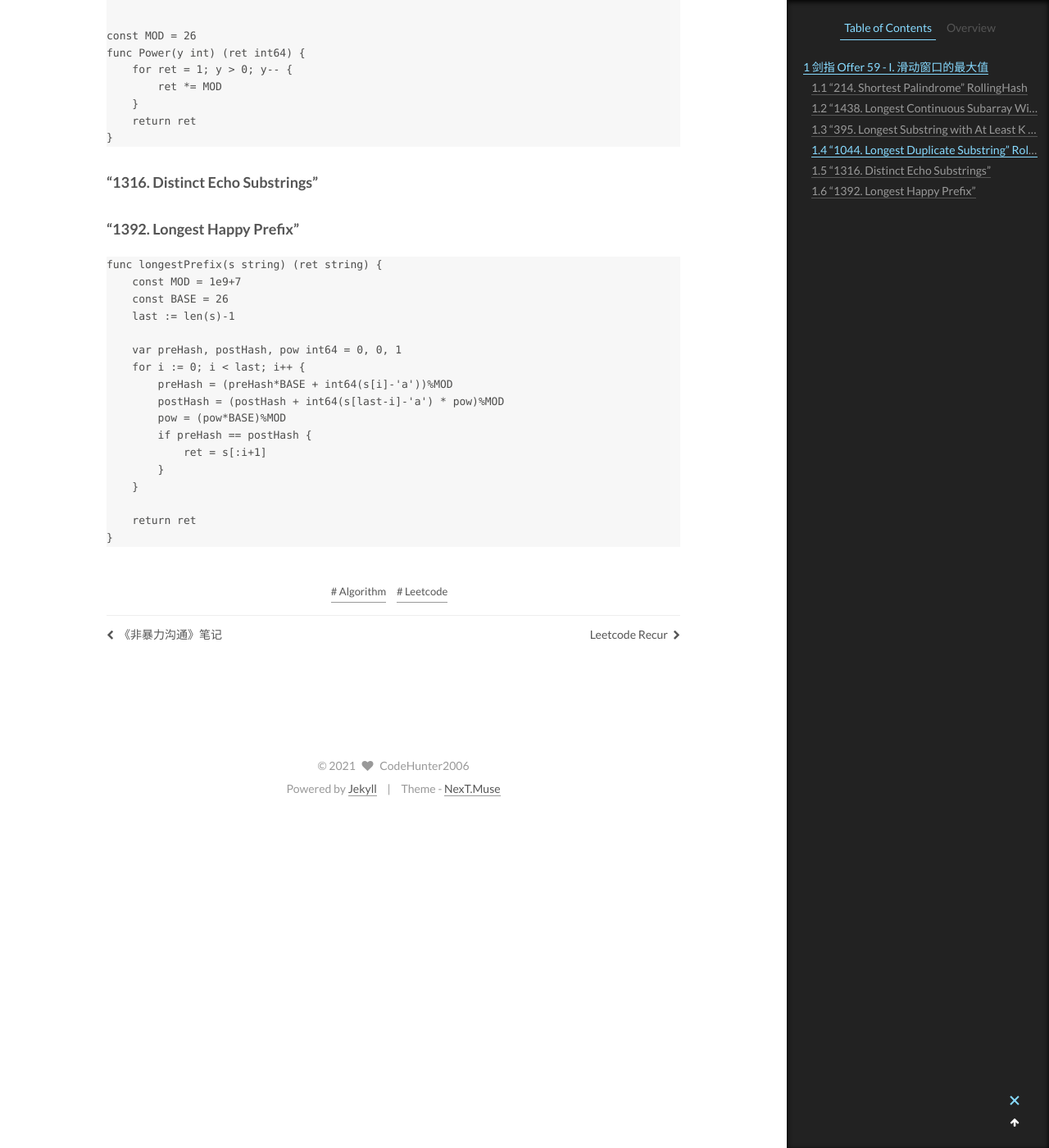
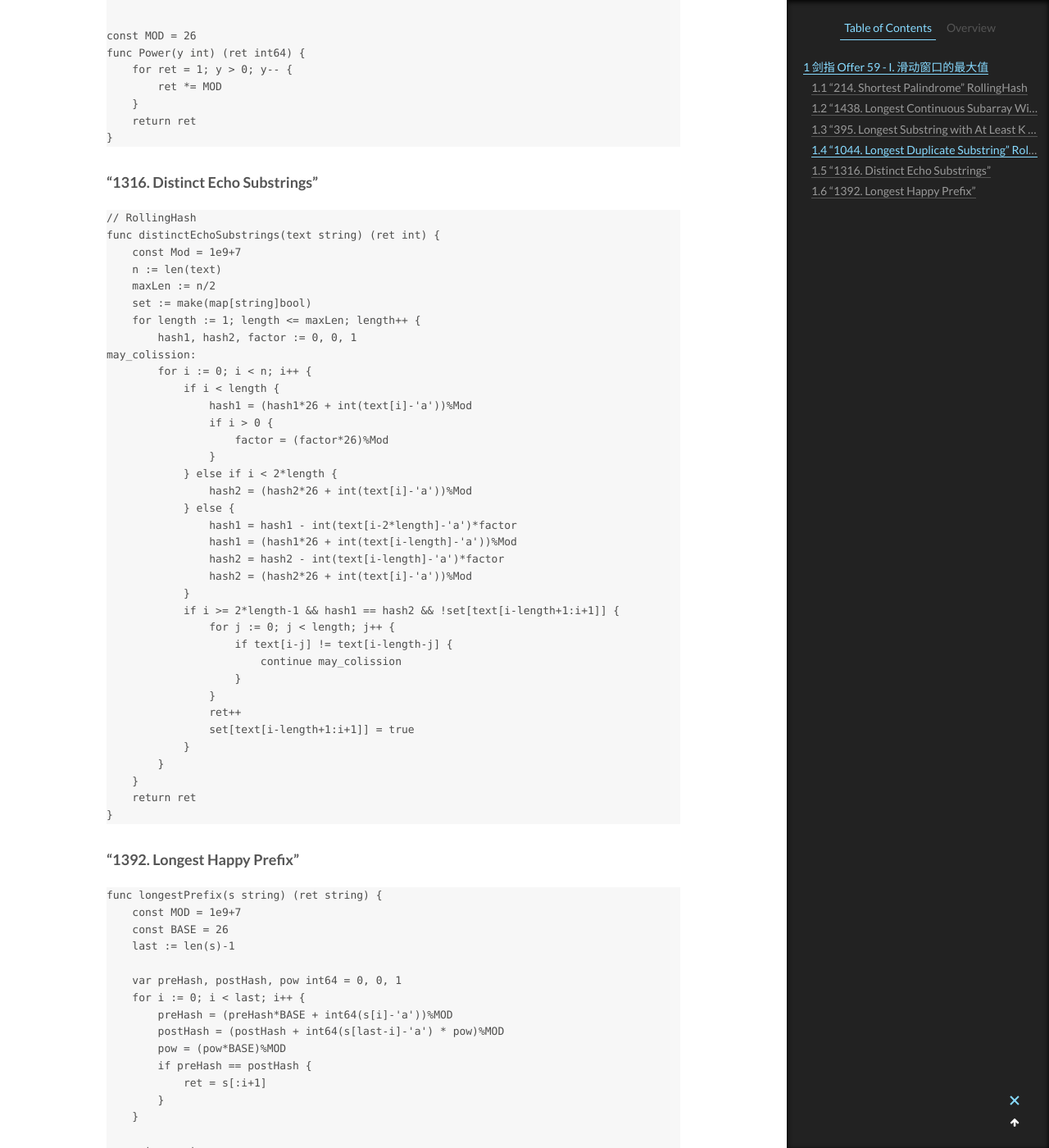
Before and after one commit to CodeHunter2006/CodeHunter2006.github.io, a Jekyll site: the page built from _posts/2020-07-05-Algorithm_SlidingWindow.md, in a window 1280 px wide and 1400 px high, scrolled down 4259 px. Shown: the whole window at 82% size. Built offline with Jekyll 4.4.1, drawn with Linux system fonts in a browser that asks for light colours.

Commit message:
[doc]: add contents.

````diff
--- a/_posts/2020-07-05-Algorithm_SlidingWindow.md
+++ b/_posts/2020-07-05-Algorithm_SlidingWindow.md
@@ -205,6 +205,45 @@ func Power(y int) (ret int64) {
 
 ### "1316. Distinct Echo Substrings"
 
+```Go
+// RollingHash
+func distinctEchoSubstrings(text string) (ret int) {
+    const Mod = 1e9+7
+    n := len(text)
+    maxLen := n/2
+    set := make(map[string]bool)
+    for length := 1; length <= maxLen; length++ {
+        hash1, hash2, factor := 0, 0, 1
+may_colission:
+        for i := 0; i < n; i++ {
+            if i < length {
+                hash1 = (hash1*26 + int(text[i]-'a'))%Mod
+                if i > 0 {
+                    factor = (factor*26)%Mod
+                }
+            } else if i < 2*length {
+                hash2 = (hash2*26 + int(text[i]-'a'))%Mod
+            } else {
+                hash1 = hash1 - int(text[i-2*length]-'a')*factor
+                hash1 = (hash1*26 + int(text[i-length]-'a'))%Mod
+                hash2 = hash2 - int(text[i-length]-'a')*factor
+                hash2 = (hash2*26 + int(text[i]-'a'))%Mod
+            }
+            if i >= 2*length-1 && hash1 == hash2 && !set[text[i-length+1:i+1]] {
+                for j := 0; j < length; j++ {
+                    if text[i-j] != text[i-length-j] {
+                        continue may_colission
+                    }
+                }
+                ret++
+                set[text[i-length+1:i+1]] = true
+            }
+        }
+    }
+    return ret
+}
+```
+
 ### "1392. Longest Happy Prefix"
 
 ```Go
````
Also changed, not shown: _posts/2020-12-20-Algorithm_Tips.md (+1 -0 lines), _posts/2020-12-27-Algorithm_Stack.md (+17 -0 lines), _posts/2020-12-27-LeetCode_Question_Category.md (+19 -1 lines).
